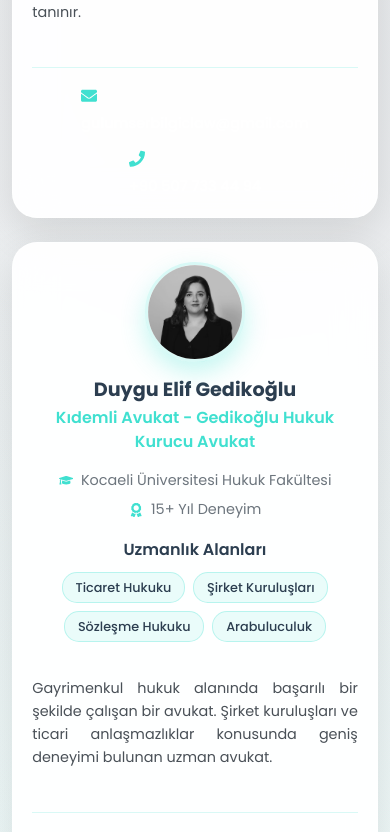
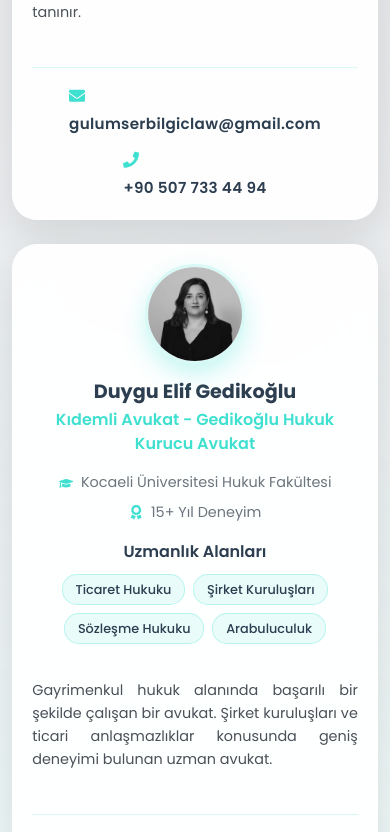
Before and after one commit to OguzDurak/gb-hukuk, a React (Create React App) app: page / in a window 390 px wide. Shown: the part 10428-11260 px from the top of the page. Built offline with nearby package versions, Linux system fonts and the light colour scheme.

Commit message:
fix: Improve team contact visibility - Make email and phone text bold and clearly visible

```diff
--- a/src/components/Team.css
+++ b/src/components/Team.css
@@ -239,17 +239,21 @@
 
 /* Member Contact */
 .member-contact {
-  display: flex;
+  display: flex !important;
   flex-direction: column;
   gap: 0.8rem;
   padding-top: 1rem;
   border-top: 1px solid rgba(64, 224, 208, 0.2);
+  opacity: 1 !important;
+  visibility: visible !important;
 }
 
 .contact-item {
-  display: flex;
+  display: flex !important;
   align-items: center;
   gap: 0.8rem;
+  opacity: 1 !important;
+  visibility: visible !important;
 }
 
 .contact-icon {
@@ -260,9 +264,13 @@
 }
 
 .contact-text {
-  font-size: 0.9rem;
-  color: #495057;
-  font-weight: 500;
+  font-size: 0.95rem !important;
+  color: #2c3e50 !important;
+  font-weight: 600 !important;
+  letter-spacing: 0.3px;
+  display: block !important;
+  opacity: 1 !important;
+  visibility: visible !important;
 }
 
 /* Team Stats */
```
